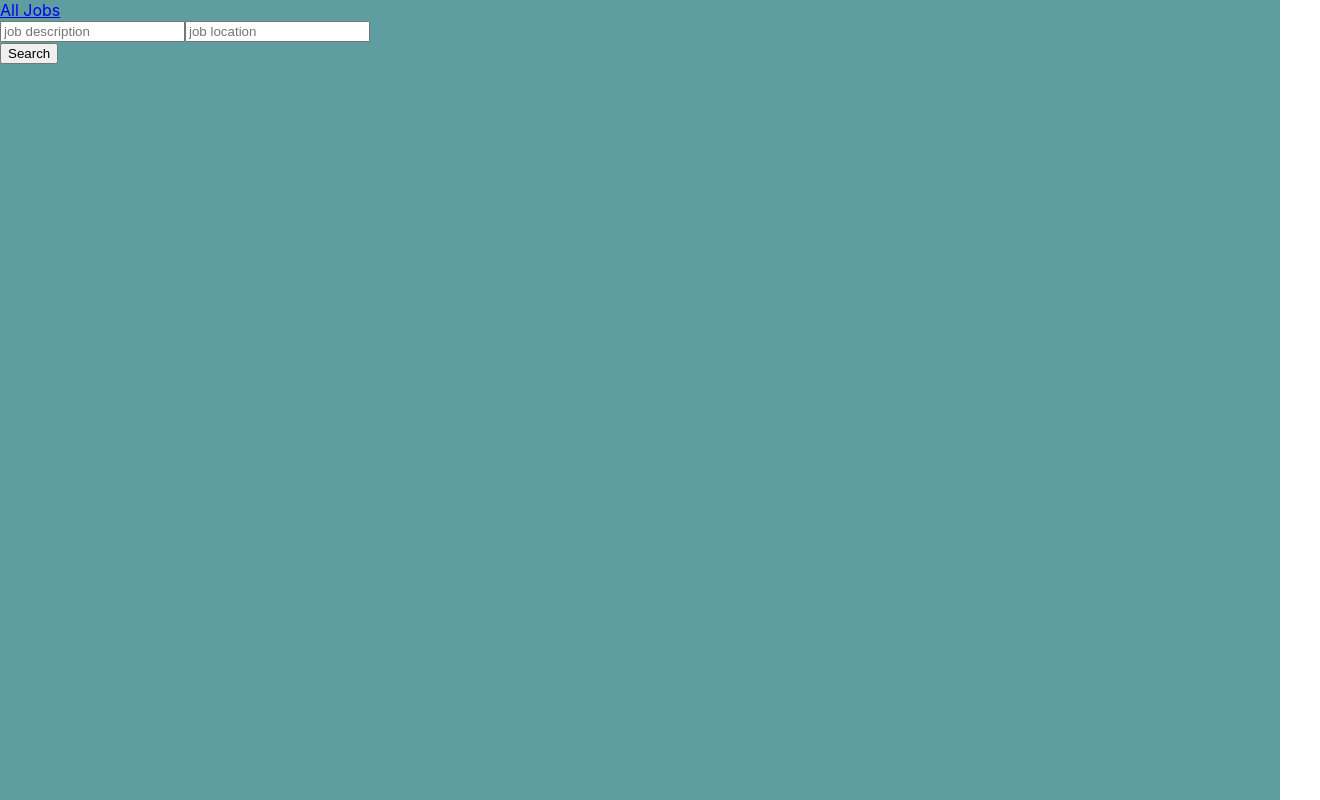
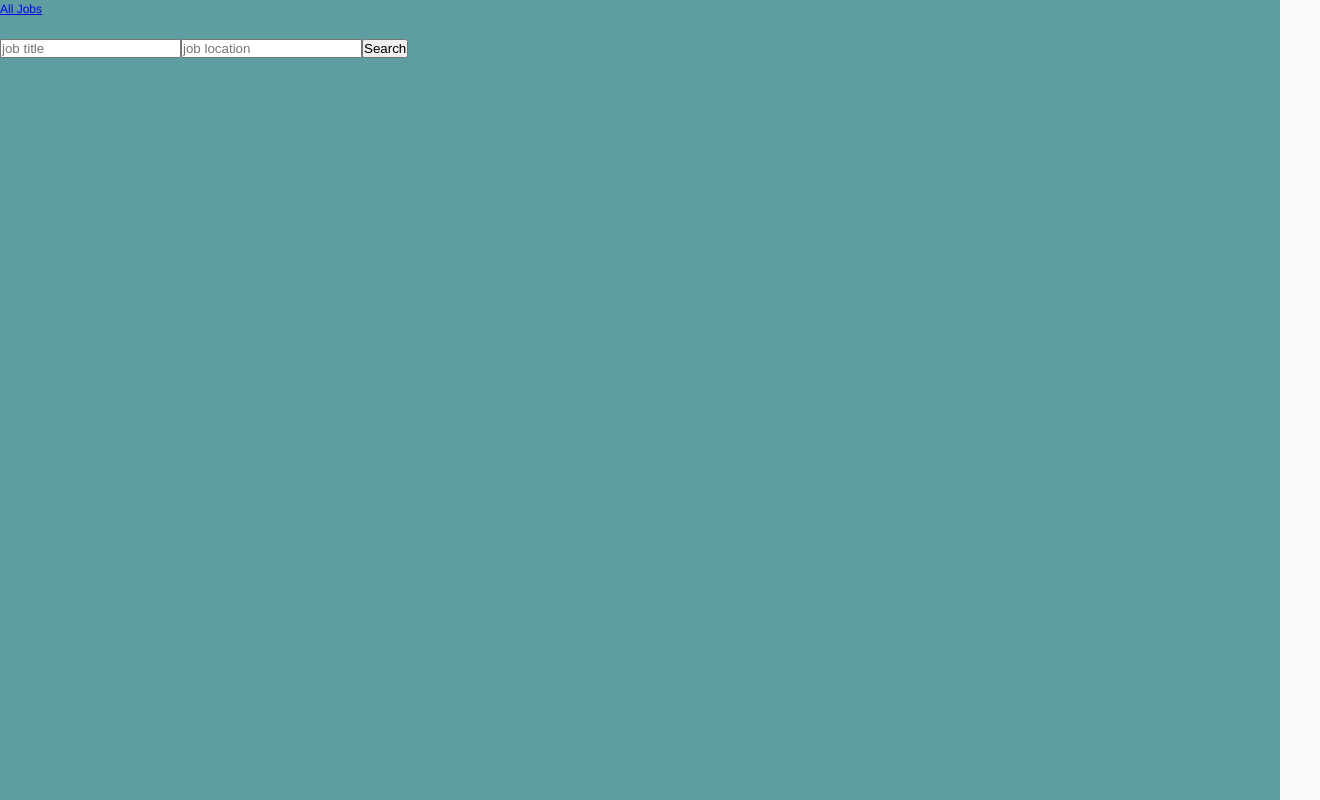
Before and after one commit to kpendurthi/project2, a React (Create React App) app: page / in a window 1280 px wide. Shown: the top 800 px of the page, 1320 px wide, since content can reach past the window. Built offline with nearby package versions, Linux system fonts and the light colour scheme; no server answers.

Commit message:
clean up

```diff
--- a/src/App.css
+++ b/src/App.css
@@ -1,8 +1,28 @@
+body {
+  font-family: "Helvetica Neue", Helvetica, Arial, sans-serif;
+  font-size: 12px;
+  line-height: 1.5;
+  color: rgb(68, 68, 68);
+  background: rgb(250, 250, 250);
+}
+* {
+  padding: 0px;
+  margin: 0px;
+}
 
+
+.header {
+  height: 50px;
+  color: rgb(201, 226, 241);
+  padding: 0px 24px;
+  background: rgb(43, 127, 195);
+  border-top: 4px solid rgb(29, 92, 143);
+  border-bottom: 2px solid rgb(215, 213, 212);
+}
 
 .App {
   background: cadetblue;
-  display: grid;
+  display: flex grid;
   height: 400vh;
   grid-template-columns: 33% 50% 33%;
   grid-template-rows: 100px 100px 200px 50px;
@@ -10,12 +30,24 @@
 
 .joblist {
   grid-row: 1;
-  display: grid;
+  display: flex grid;
   grid-column: 2/ span 1;
 }
 
 .jobsearch{
-  grid-row: 3;
-  display: grid;
-  grid-column: 2/ span 1;
+  width: 100%;
+  margin-left: -40px;
+  font-size: 14px;
+  font-weight: bold;
+  color: rgb(102, 102, 102);
+  padding: 20px 40px;
 }
+
+.header{
+    height: 50px;
+    color: rgb(201, 226, 241);
+    padding: 0px 24px;
+    background: rgb(43, 127, 195);
+    border-top: 4px solid rgb(29, 92, 143);
+    border-bottom: 2px solid rgb(215, 213, 212);
+}
--- a/src/App.js
+++ b/src/App.js
@@ -20,12 +20,10 @@ class App extends Component {
   }
 
   componentDidMount() {
-    console.log("componetdidmount")
     this.getAllJobs();
   }
 
   handleClick = event => {
-    console.log("getalljobs")
     this.getAllJobs();
   }
 
@@ -46,7 +44,6 @@ class App extends Component {
       jobDescription: this.state.jobDescription,
       jobLocation:    this.state.jobLocation
     }
-
   }
 
   getAllJobs(){
@@ -56,15 +53,13 @@ class App extends Component {
       headers: { Accept: "application/json" }
     })
       .then(response => {
-        console.log("getalljobs")
-        console.log(response.data)
+
         this.setState({
           jobs: response.data
         });
-        this.props.history.push("/JobsList");
+       // this.props.history.push("/JobsList");
       })
       .catch(error => {
-        console.log("errorsection")
         console.log(error);
       });
   }
@@ -73,34 +68,24 @@ class App extends Component {
     axios({
       method: "get",
       url: `https://cors-anywhere.herokuapp.com/https://jobs.github.com/positions.json?description=${this.state.jobDescription}&location=${this.state.jobLocation}`,
-      //url: "https://cors-anywhere.herokuapp.com/https://jobs.github.com/positions.json?description=python&location=new+york",
       headers: { Accept: "application/json" }
     })
       .then(response => {
-        console.log("getjobs")
-        console.log(this.url)
-        console.log(response.data)
         this.setState({
           jobs: response.data
         });
         this.props.history.push("/JobsList");
       })
       .catch(error => {
-        console.log("errorsection")
         console.log(error);
       });
   }
 
   render (){
-    console.log("render")
-    console.log(this.state.jobs)
-    console.log(this.state.jobDescription)
-    console.log(this.state.jobLocation)
-
     return (
       <div className='App'>
          <nav>
-           <div classname='joblist'>
+           <div classname='header'>
            <Link to='/JobsList' onClick={this.handleClick} > All Jobs </Link>
            </div>
            <div classname='jobsearch'>
@@ -114,7 +99,7 @@ class App extends Component {
           <main>
             <Switch>
               <Route path='/JobsList' exact
-              render={()=>  <JobsList getAllJobs={this.getAllJobs} handleClick={this.handleClick} jobs={this.state.jobs}/>}/>
+              render={()=>  <JobsList getAllJobs={this.getAllJobs}  jobs={this.state.jobs}/>}/>
               <Route path='/JobDetails/:id'  exact
               render={(props) => <JobDetails {...props} jobs={this.state.jobs}/>}/>
             </Switch>
--- a/src/JobSearch.js
+++ b/src/JobSearch.js
@@ -7,7 +7,7 @@ class JobSearch extends Component {
     return (
       <div class="jobsearch">
         <form onSubmit={this.props.handleSubmit}>
-          <input type='text' placeholder='job description' onChange={this.props.handleDescChange}/>
+          <input type='text' placeholder='job title' onChange={this.props.handleDescChange}/>
           <input type='text' placeholder='job location'onChange={this.props.handleLocationChange}/>
           <input type='submit' value='Search'/>
         </form>
--- a/src/JobsList.js
+++ b/src/JobsList.js
@@ -9,8 +9,6 @@ class JobsList extends Component {
       this.props.getAllJobs();
   }
     render() {
-      console.log("Joblist")
-      console.log(this.props.jobs)
       let jobList=this.props.jobs.map((job,index)=>{
         return (
           <div key={job.id} >
```
